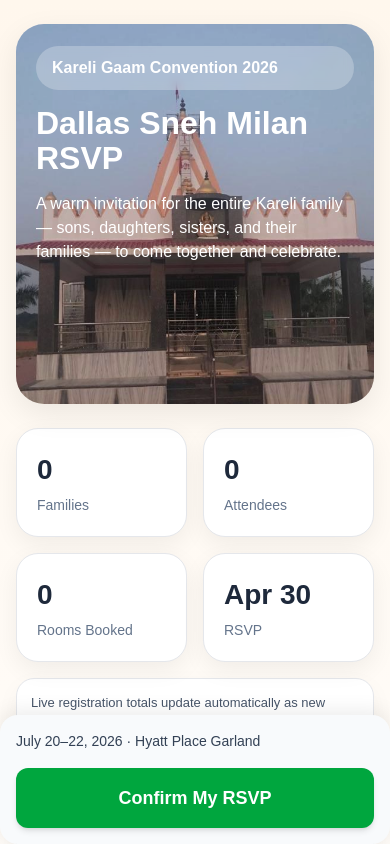
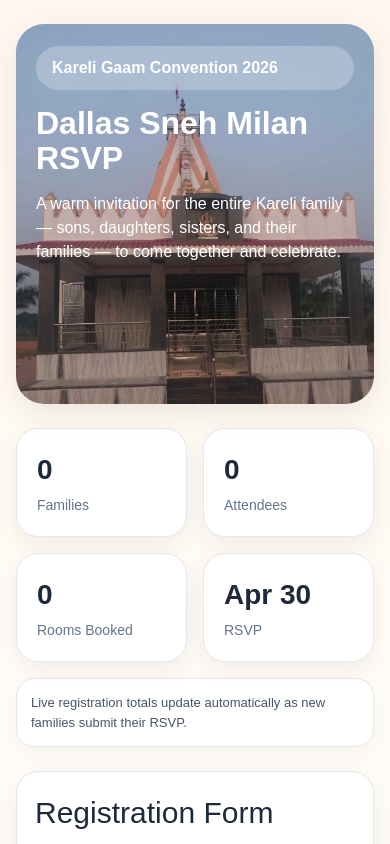
Before and after one commit to priyanktundavia/kareli-rsvp, a Next.js app: page / in a window 390 px wide. Shown: the top 844 px of the page. Built offline with nearby package versions, Linux system fonts and the light colour scheme; no server answers.

Commit message:
Restore room types and remove sticky footer

```diff
--- a/app/page.tsx
+++ b/app/page.tsx
@@ -441,10 +441,7 @@ export default function Page() {
                 </Field>
               </div>
 
-              <div
-                style={styles.footerBar}
-                className="footer-bar fixed bottom-0 left-0 right-0 z-50 p-4 bg-white shadow-[0_-4px_20px_rgba(0,0,0,0.08)] md:static md:shadow-none md:p-0"
-              >
+              <div style={styles.footerBar} className="footer-bar">
                 <div style={styles.footerText}>July 20–22, 2026 · Hyatt Place Garland</div>
                 <button
                   type="submit"
@@ -455,7 +452,11 @@ export default function Page() {
                 </button>
               </div>
 
-              {success && <div style={styles.successBox}>Thank you {successName}, your RSVP is confirmed.</div>}
+              {success && (
+                <div style={styles.successBox}>
+                  Thank you {successName}, your RSVP is confirmed.
+                </div>
+              )}
             </form>
           </section>
 
@@ -475,7 +476,7 @@ export default function Page() {
               ) : (
                 submitted.map((entry, i) => (
                   <div key={`${entry.familyName}-${i}`} style={styles.recentItem}>
-                    {entry.familyName} - {Number(entry.adults) + Number(entry.kids)} people - {entry.roomsNeeded} rooms × {entry.nights} nights
+                    {entry.familyName} - {Number(entry.adults) + Number(entry.kids)} people - {entry.roomsNeeded} rooms × {entry.nights}
                     {entry.hotelNeeded === "yes" && entry.roomTypes.length > 0 ? ` - ${entry.roomTypes.join(", ")}` : ""}
                   </div>
                 ))
@@ -512,7 +513,7 @@ const styles: Record<string, CSSProperties> = {
     background: "linear-gradient(to bottom, #fff7ed, #ffffff, #fff1f2)",
     color: "#1e293b",
     fontFamily: "Arial, sans-serif",
-    padding: "24px 16px 140px 16px",
+    padding: "24px 16px",
   },
   container: {
     maxWidth: 1200,
```
